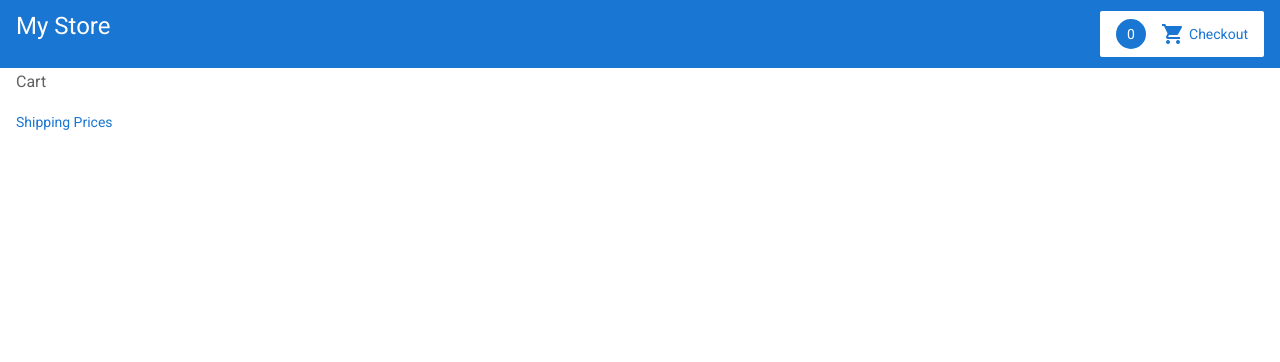
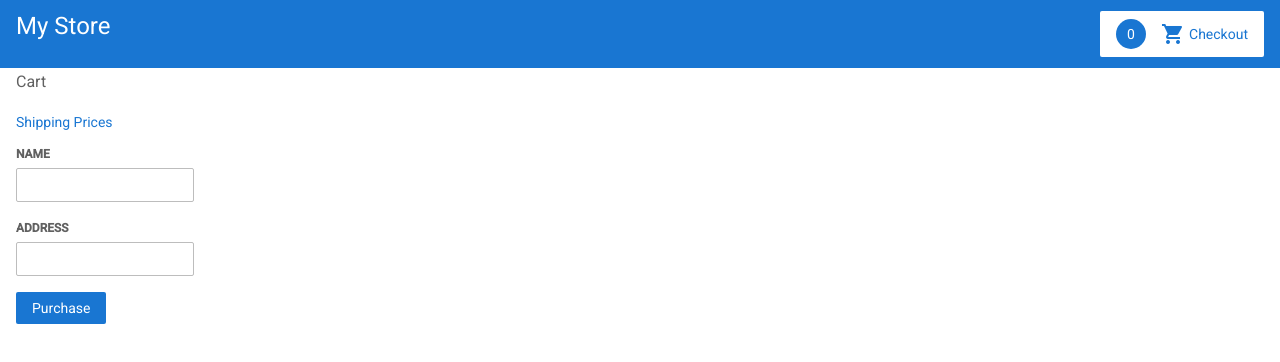
Before and after one commit to ocbtec/web-store-exercise, an Angular app: page /cart in a window 1280 px wide. Shown: the top 362 px of the page. Built offline with nearby package versions, Linux system fonts and the light colour scheme.

Commit message:
added user input form

```diff
--- a/src/app/cart.service.ts
+++ b/src/app/cart.service.ts
@@ -32,6 +32,7 @@ export class CartService {
 
   clearCart() {
     this.items = [];
+    this.getTotalItemsCount();
     return this.items;
   }
 
--- a/src/app/cart/cart.component.html
+++ b/src/app/cart/cart.component.html
@@ -11,9 +11,22 @@
   <div>Total Price: {{ item.price | currency }}</div>
 </div>
 
-<div *ngIf="totalPrice > 0" class="cart-total">
+<div *ngIf="cart.itemsCount > 0" class="cart-total">
   <div>
     <div class="cart-total-item">Total Items count: <span class="card-total-bold">{{ cart.itemsCount }}</span></div>
-    <div class="cart-total-item">Total price: <span class="card-total-bold">{{ totalPrice | currency:'EUR' }}</span></div>
+    <div class="cart-total-item">Total price: <span class="card-total-bold">{{ totalPrice | currency }}</span></div>
   </div>
 </div>
+
+<form [formGroup]="checkoutForm" (ngSubmit)="onSubmit(checkoutForm.value)">
+  <div>
+    <label for="name">Name</label>
+    <input id="name" type="text" formControlName="name">
+  </div>
+  <div>
+    <label for="address">Address</label>
+    <input id="address" type="text" formControlName="address">
+  </div>
+
+  <button class="button" type="submit">Purchase</button>
+</form>
--- a/src/app/cart/cart.component.ts
+++ b/src/app/cart/cart.component.ts
@@ -1,5 +1,6 @@
 import { Component, OnInit } from '@angular/core';
 import { CartService, ShoppingItem } from '../cart.service';
+import { FormBuilder } from '@angular/forms';
 
 @Component({
   selector: 'app-cart',
@@ -10,13 +11,28 @@ export class CartComponent implements OnInit {
   items: Array<ShoppingItem> = [];
   totalPrice: number = 0;
   cart: CartService;
+  checkoutForm: any;
 
-  constructor(private cartService: CartService) {
+  constructor(
+    private cartService: CartService,
+    private formBuilder: FormBuilder
+  ) {
     this.cart = cartService;
+    this.checkoutForm = this.formBuilder.group({
+      name: '',
+      address: ''
+    })
   }
 
   ngOnInit(): void {
     this.items = this.cartService.getItems();
     this.totalPrice = this.cartService.getTotalPrice();
   }
+
+  onSubmit(customerData: any) {
+    this.items = this.cartService.clearCart();
+    this.checkoutForm.reset();
+
+    console.warn('Your order has been submitted', customerData)
+  }
 }
```
